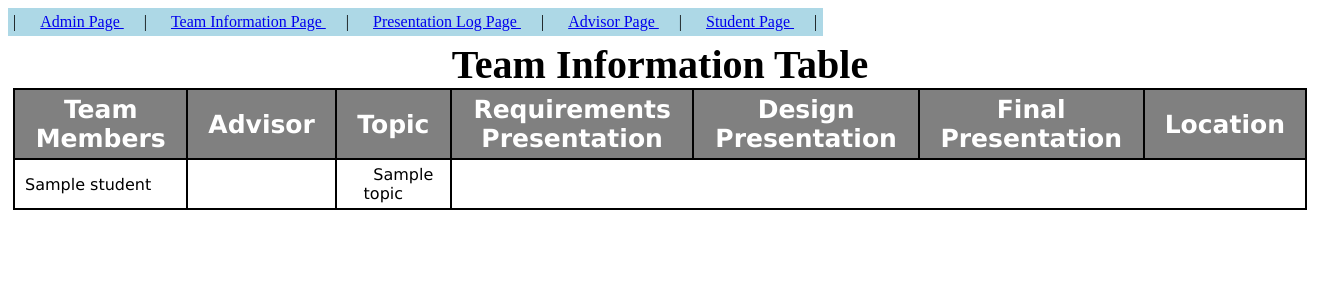
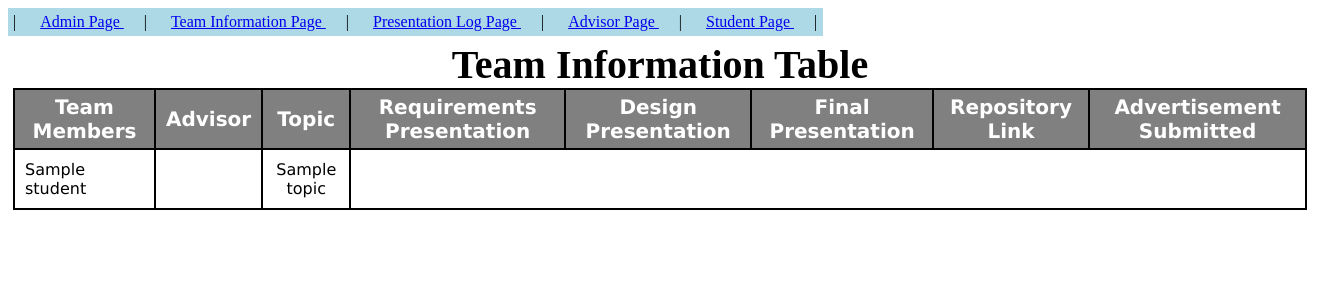
Before and after one commit to jjbyrne1/Project-Scheduler-Web-App, a Django app: template pswa_django/mainForm/templates/tableView.html in a window 1320 px wide. Shown: the top 300 px of the page. Run offline with Django 3.2, Linux system fonts and the light colour scheme; the template is opened without the code that fills it: most values are stand-ins (such as "Sample title", 1, 10 or a date in 2020).

Commit message:
Modified table to include github repository link, advertisement submitted, and links to edit team and presentation log for that team.

```diff
--- a/pswa_django/mainForm/templates/tableView.html
+++ b/pswa_django/mainForm/templates/tableView.html
@@ -17,17 +17,18 @@
             table {
                 border: 2px solid black;
                 border-collapse: collapse;
+                alignment: left;
             }
 
             th {
                 border: 2px solid black;
-                padding-left: 20px;
-                padding-right: 20px;
+                padding-left: 10px;
+                padding-right: 10px;
                 padding-top: 5px;
                 padding-bottom: 5px;
                 background-color: grey;
                 color: white;
-                font-size: 25px;
+                font-size: 20px;
                 font-family: Verdana;
             }
 
@@ -100,7 +101,8 @@
                     <th>Requirements Presentation</th>
                     <th>Design Presentation</th>
                     <th>Final Presentation</th>
-                    <th>Location</th>
+                    <th>Repository Link</th>
+                    <th>Advertisement Submitted</th>
                 </tr>
                 {% for teaminfo in teaminfo_list %}
                     {% if teaminfo.Students.all %}
@@ -119,14 +121,14 @@
                                         {% if teaminfo.advisorid == advisor.advisorid %}
                                         <!-- change inside the label how you want the advisor to be displayed
                                            options: advisor.firstname, advisor.lastname, or advisor.Name-->
-                                            <label>{{ advisor.Name }}</label>
+                                            <label>{{ advisor.FullName }}</label>
                                         {% endif %}
                                     {% endfor %}
                                 </div>
                             </td>
                             <td>
                                 {% if teaminfo.Topic != None %}
-                                    <label style="text-align: center;padding-left: 20px;padding-right: 20px;">
+                                    <label style="text-align: center;">
                                         {{ teaminfo.Topic }}
                                     </label>
                                 {% endif %}
@@ -172,22 +174,50 @@
                                             {% if presentationlog.FinalPresentation_Completed == True %}
                                                 <label style="color: forestgreen">
                                                     <b>
-                                                        {{ presentationlog.formatted_final_presentation_date }}
+                                                        {{ presentationlog.formatted_final_presentation_date }} at
+                                                        {{ presentationlog.FinalPresentation_Location  }}
                                                     </b>
                                                 </label>
                                             {% elif presentationlog.FinalPresentation_Completed == False %}
                                                 <label style="color:red">
                                                     <b>
-                                                        {{ presentationlog.formatted_final_presentation_date }}
+                                                        {{ presentationlog.formatted_final_presentation_date }} at
+                                                            {% if presentationlog.FinalPresentation_Location %}
+                                                                {{ presentationlog.FinalPresentation_Location  }}
+                                                            {% else %}
+                                                                Undetermined
+                                                            {% endif %}
                                                     </b>
                                                 </label>
                                             {% endif %}
                                         {% endif %}
                                     </td>
                                     <td>
-                                        {% if teaminfo.location != None %}
-                                            <label> {{ teaminfo.location }} </label>
+                                        {% if teaminfo.GithubRepoLink != None %}
+                                            <a href="{{ teaminfo.GithubRepoLink }}">{{ teaminfo.GithubRepoLink }}</a>
                                         {% endif %}
+                                    </td>
+                                    <td>
+                                        {% if presentationlog.FinalPresentation_Date %}
+                                            {% if teaminfo.ProjectAdvertisement %}
+                                                <label style="color: forestgreen">
+                                                    Yes
+                                                </label>
+                                            {% else %}
+                                                <label style="color: red">
+                                                    No
+                                                </label>
+                                            {% endif %}
+                                        {% endif %}
+                                    </td>
+                                    <td style="width: 200px">
+                                        <a href="/admin/mainForm/presentationlog/{{ teaminfo.teamid}}/change">
+                                            Edit Presentations
+                                        </a>
+                                        <br>
+                                        <a href="/admin/mainForm/teaminformation/{{ teaminfo.teamid}}/change">
+                                            Edit Team
+                                        </a>
                                     </td>
                                 {% endif %}
                             {% endfor %}
```
